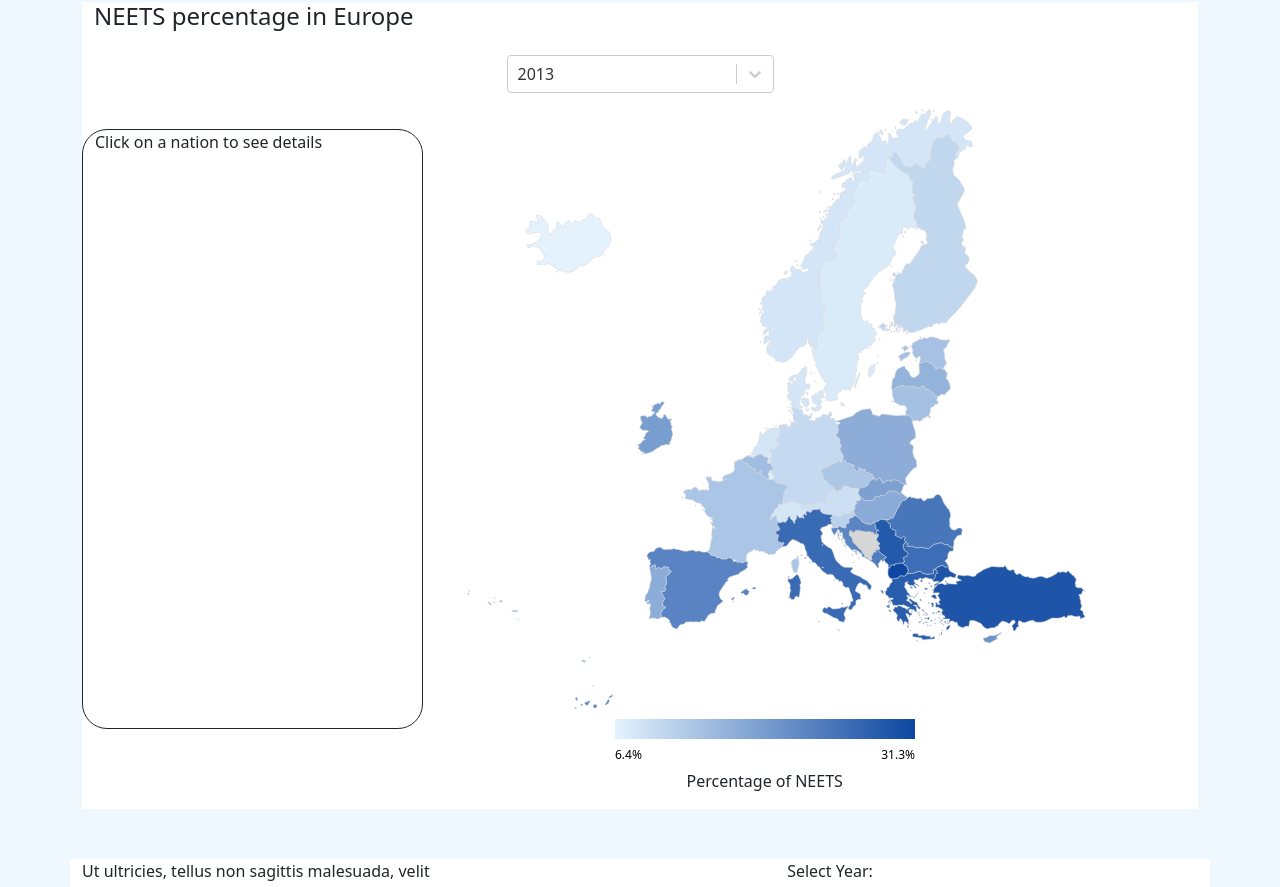
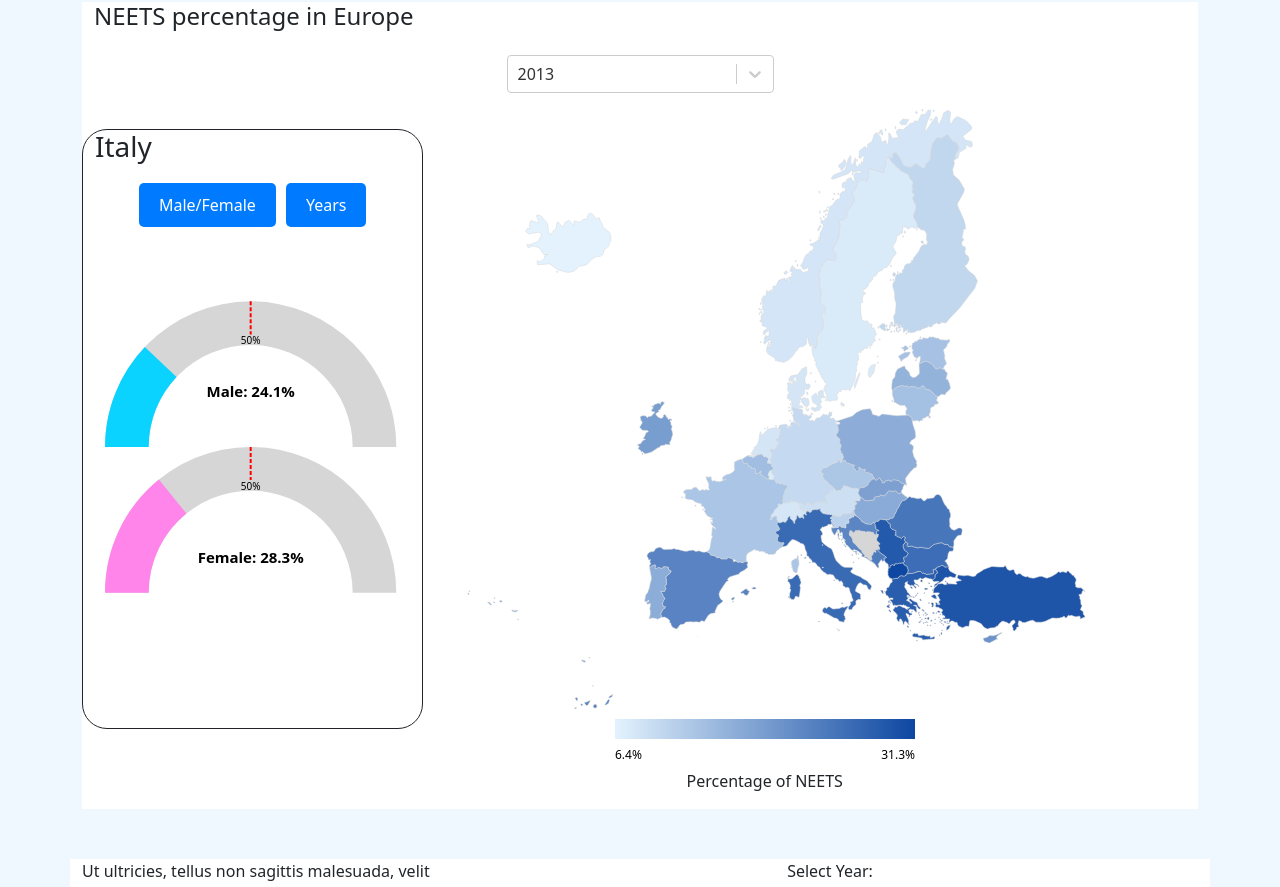
Before and after one commit to Sasmukni/GoodSoupDataVis, a React (Create React App) app: page /#/project/NEET in a window 1280 px wide. Shown: the part 1880-2767 px from the top of the page. Built offline with nearby package versions, Linux system fonts and the light colour scheme.

Commit message:
setted inital nations on choropleth

```diff
--- a/src/project/visualizations/ChoroplethMap.js
+++ b/src/project/visualizations/ChoroplethMap.js
@@ -18,7 +18,7 @@ export default function ChoroplethMap({
 }) {
   const mapWidth = width * 2/3;
   const [focused, setFocused] = useState(null);
-  const [selected, setSelected] = useState(null);
+  const [selected, setSelected] = useState("Italy");
   const [tooltip, setTooltip] = useState({ visible: false, value: '', x: 0, y: 0 });
   const [year, setYear] = useState(2013);
 
--- a/src/project/visualizations/ChoroplethMapNEET.js
+++ b/src/project/visualizations/ChoroplethMapNEET.js
@@ -17,7 +17,7 @@ export default function ChoroplethMapNEET({
 }) {
   const mapWidth = width * 2/3;
   const [focused, setFocused] = useState(null);
-  const [selected, setSelected] = useState(null);
+  const [selected, setSelected] = useState("Italy");
   const [tooltip, setTooltip] = useState({ visible: false, value: '', x: 0, y: 0 });
   const [year, setYear] = useState(2013);
 
```
